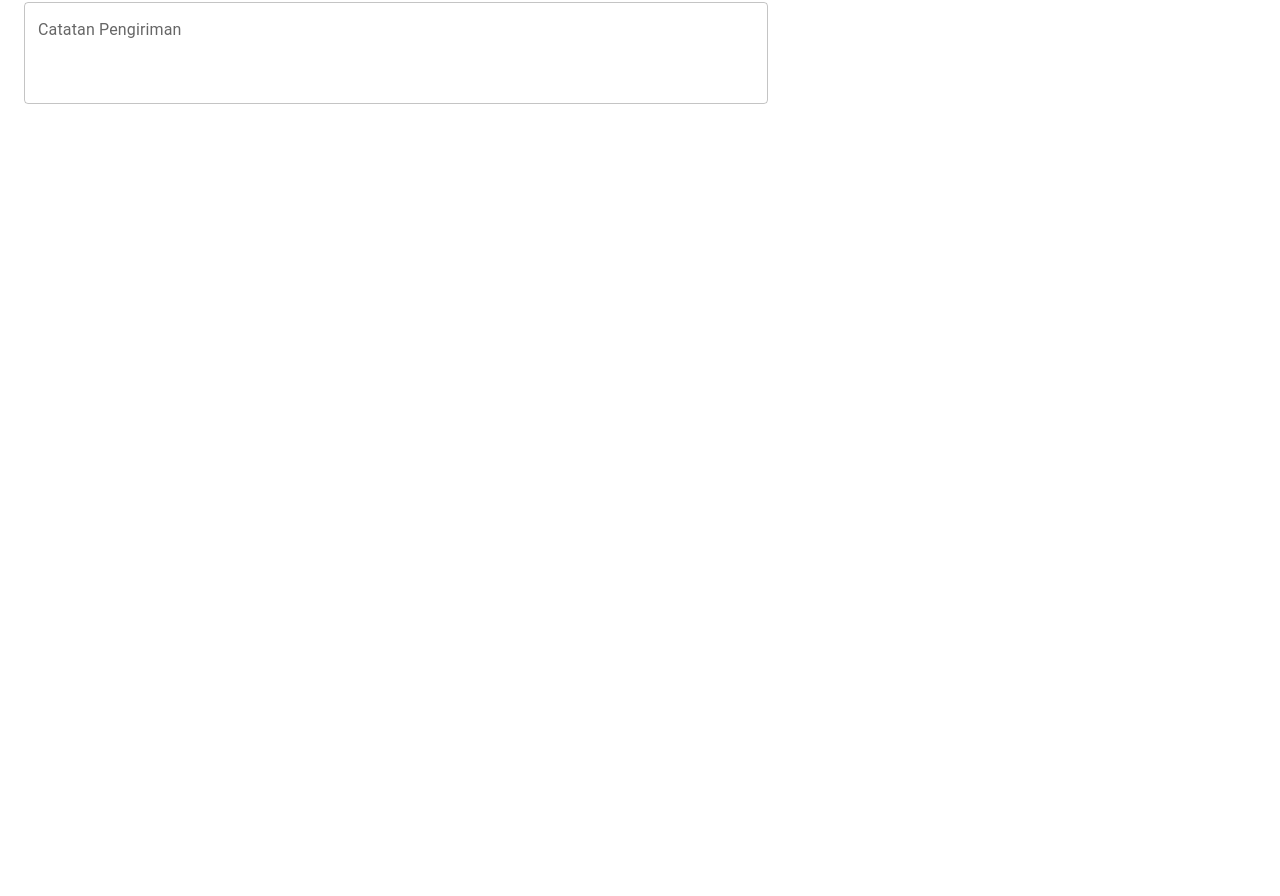
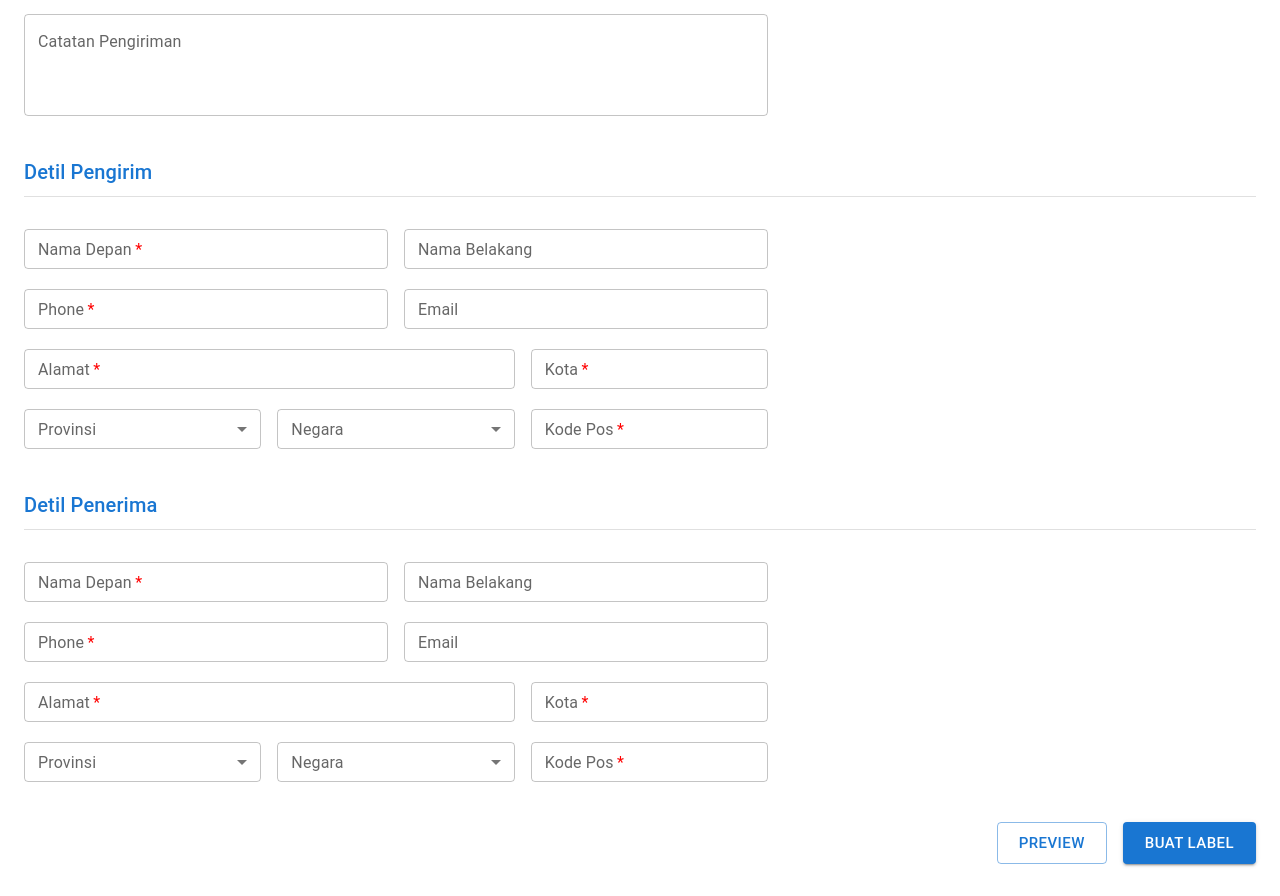
Before and after one commit to fajar-dev/shipments-fe, a React (Vite) app: page / in a window 1280 px wide. Shown: the part 340-1236 px from the top of the page. Before the commit the page ends 800 px from the top, so only its background shows below. Built offline with nearby package versions, Linux system fonts and the light colour scheme.

Commit message:
init: styling

```diff
--- a/package.json
+++ b/package.json
@@ -14,9 +14,12 @@
     "@emotion/styled": "latest",
     "@mui/icons-material": "^7.3.1",
     "@mui/material": "latest",
+    "@mui/x-date-pickers": "^8.10.0",
     "@tailwindcss/vite": "latest",
+    "dayjs": "^1.11.13",
     "react": "latest",
     "react-dom": "latest",
+    "react-router-dom": "^7.8.1",
     "tailwindcss": "latest"
   },
   "devDependencies": {
--- a/src/App.tsx
+++ b/src/App.tsx
@@ -1,17 +1,24 @@
-import * as React from 'react';
-import CssBaseline from '@mui/material/CssBaseline';
-import Container from '@mui/material/Container';
-import MenuItem from '@mui/material/MenuItem';
-import FormControl from '@mui/material/FormControl';
-import Select from '@mui/material/Select';
-import Divider from '@mui/material/Divider';
-import Typography from '@mui/material/Typography';
-import InputLabel from '@mui/material/InputLabel';
-import TextField from '@mui/material/TextField';
+import * as React from 'react'
+import CssBaseline from '@mui/material/CssBaseline'
+import Container from '@mui/material/Container'
+import MenuItem from '@mui/material/MenuItem'
+import FormControl from '@mui/material/FormControl'
+import Select from '@mui/material/Select'
+import Divider from '@mui/material/Divider'
+import Typography from '@mui/material/Typography'
+import InputLabel from '@mui/material/InputLabel'
+import TextField from '@mui/material/TextField'
+import Stack from '@mui/material/Stack'
+import Button from '@mui/material/Button'
+import { AdapterDayjs } from '@mui/x-date-pickers/AdapterDayjs';
+import { LocalizationProvider } from '@mui/x-date-pickers/LocalizationProvider';
+import { DatePicker } from '@mui/x-date-pickers/DatePicker';
+import theme from "./theme/theme";
+import { ThemeProvider } from '@mui/material/styles'
 
 function App() {
   return (
-    <div>
+    <ThemeProvider theme={theme}>
       {/* Navbar */}
       <nav className="relative border-b border-gray-300">
         <div className="mx-auto max-w-8xl px-2 sm:px-6 lg:px-8">
@@ -33,13 +40,11 @@ function App() {
       <React.Fragment>
         <CssBaseline />
         <Container maxWidth="xl" className="py-8">
-          {/* Header */}
           <section className="relative mb-6">
           <h1 className="text-4xl font-medium text-center">
             Shipping Label Generator
           </h1>
 
-          {/* Dropdown Bahasa di kanan atas */}
           <div className="absolute right-0 top-0">
             <FormControl sx={{ minWidth: 120 }} size="small">
               <Select labelId="lang-label" defaultValue="id">
@@ -51,9 +56,8 @@ function App() {
         </section>
 
 
-          {/* Detil Pengiriman */}
-          <section>
-            <div className='mb-5'>
+          <section className='mb-10'>
+            <div className='mb-8'>
               <div className="flex items-center gap-2 mb-2">
                 <Typography variant="h6" color="primary">
                   Detil Pengiriman
@@ -62,7 +66,7 @@ function App() {
               <Divider />
             </div>
 
-            <div className='grid grid-cols-1 max-w-[744px]'>
+            <div className='max-w-[744px]'>
               <div className="grid lg:grid-cols-4 md:grid-cols-2  gap-4 mb-5">
                 <FormControl sx={{ minWidth: 150 }} size="small">
                   <InputLabel id="brand">Brand (Logo)</InputLabel>
@@ -84,14 +88,18 @@ function App() {
                 />
               </div>
 
-              <div className="grid lg:grid-cols-2 md:grid-cols-2 gap-4 mb-5">
-                <TextField
-                  label="Tanggal Pengiriman"
-                  type="date"
-                  required
-                  size="small"
-                  InputLabelProps={{ shrink: true }}
-                />
+              <div className="grid md:grid-cols-2 gap-4 mb-5">
+                <LocalizationProvider dateAdapter={AdapterDayjs}>
+                  <DatePicker
+                    label="Tanggal Pengiriman"
+                    slotProps={{
+                      textField: {
+                        size: "small",
+                        required: true
+                      }
+                    }}
+                  />
+                </LocalizationProvider>
                 <TextField
                   label="Nomor Resi"
                   size="small"
@@ -110,10 +118,191 @@ function App() {
               </div>
             </div>
           </section>
+
+          <section className='mb-10'>
+            <div className='mb-8'>
+              <div className="flex items-center gap-2 mb-2">
+                <Typography variant="h6" color="primary">
+                  Detil Pengirim
+                </Typography>
+              </div>
+              <Divider />
+            </div>
+
+            <div className='max-w-[744px]'>
+              <div className="grid md:grid-cols-2 gap-4 mb-5">
+                <TextField
+                  label="Nama Depan"
+                  size="small"
+                  variant="outlined"
+                  required
+                />
+
+                <TextField
+                  label="Nama Belakang"
+                  size="small"
+                  variant="outlined"
+                />
+              </div>
+
+              <div className="grid md:grid-cols-2 gap-4 mb-5">
+                <TextField
+                  label="Phone"
+                  size="small"
+                  variant="outlined"
+                  required
+                />
+
+                <TextField
+                  label="Email"
+                  size="small"
+                  variant="outlined"
+                />
+              </div>
+              <div className="grid grid-cols-1 md:grid-cols-3 gap-4 mb-5">
+                <TextField
+                  label="Alamat"
+                  size="small"
+                  variant="outlined"
+                  required
+                  className="md:col-span-2"
+                />
+                <TextField
+                  label="Kota"
+                  size="small"
+                  variant="outlined"
+                  required
+                />
+              </div>
+              <div className="grid md:grid-cols-3 gap-4 mb-5">
+                <FormControl  size="small">
+                  <InputLabel id="senderProvince">Provinsi</InputLabel>
+                  <Select
+                    labelId="senderProvince"
+                    id="demo-simple-select"
+                    label="Provinsi"
+                  >
+                    <MenuItem value={'Sumatera Utara'}>Sumatera Utara</MenuItem>
+                  </Select>
+                </FormControl>
+                <FormControl  size="small">
+                  <InputLabel id="senderCountry">Negara</InputLabel>
+                  <Select
+                    labelId="senderCountry"
+                    id="demo-simple-select"
+                    label="Country"
+                  >
+                    <MenuItem value={'Indonesia'}>Indonesia</MenuItem>
+                  </Select>
+                </FormControl>
+
+                <TextField
+                  label="Kode Pos"
+                  size="small"
+                  variant="outlined"
+                  required
+                />
+              </div>
+            </div>
+          </section>
+
+          <section className='mb-10'>
+            <div className='mb-8'>
+              <div className="flex items-center gap-2 mb-2">
+                <Typography variant="h6" color="primary">
+                  Detil Penerima
+                </Typography>
+              </div>
+              <Divider />
+            </div>
+
+            <div className='max-w-[744px]'>
+              <div className="grid md:grid-cols-2 gap-4 mb-5">
+                <TextField
+                  label="Nama Depan"
+                  size="small"
+                  variant="outlined"
+                  required
+                />
+
+                <TextField
+                  label="Nama Belakang"
+                  size="small"
+                  variant="outlined"
+                />
+              </div>
+
+              <div className="grid md:grid-cols-2 gap-4 mb-5">
+                <TextField
+                  label="Phone"
+                  size="small"
+                  variant="outlined"
+                  required
+                />
+
+                <TextField
+                  label="Email"
+                  size="small"
+                  variant="outlined"
+                />
+              </div>
+              <div className="grid grid-cols-1 md:grid-cols-3 gap-4 mb-5">
+                <TextField
+                  label="Alamat"
+                  size="small"
+                  variant="outlined"
+                  required
+                  className="md:col-span-2"
+                />
+                <TextField
+                  label="Kota"
+                  size="small"
+                  variant="outlined"
+                  required
+                />
+              </div>
+              <div className="grid md:grid-cols-3 gap-4 mb-5">
+                <FormControl  size="small">
+                  <InputLabel id="receiverProvince">Provinsi</InputLabel>
+                  <Select
+                    labelId="receiverProvince"
+                    id="demo-simple-select"
+                    label="Provinsi"
+                  >
+                    <MenuItem value={'Sumatera Utara'}>Sumatera Utara</MenuItem>
+                  </Select>
+                </FormControl>
+                <FormControl  size="small">
+                  <InputLabel id="receiverCountry">Negara</InputLabel>
+                  <Select
+                    labelId="receiverCountry"
+                    id="demo-simple-select"
+                    label="Country"
+                  >
+                    <MenuItem value={'Indonesia'}>Indonesia</MenuItem>
+                  </Select>
+                </FormControl>
+
+                <TextField
+                  label="Kode Pos"
+                  size="small"
+                  variant="outlined"
+                  required
+                />
+              </div>
+            </div>
+          </section>
+
+          <section className='flex justify-end'>
+            <Stack spacing={2} direction="row">
+              <Button variant="outlined" size='large'>Preview</Button>
+              <Button variant="contained" size='large'>Buat Label</Button>
+            </Stack>
+          </section>
         </Container>
       </React.Fragment>
-    </div>
-  );
+    </ThemeProvider>
+  )
 }
 
-export default App;
+export default App
--- /dev/null
+++ b/src/theme/theme.tsx
@@ -0,0 +1,15 @@
+import { createTheme } from "@mui/material/styles";
+
+const theme = createTheme({
+  components: {
+    MuiFormLabel: {
+      styleOverrides: {
+        asterisk: {
+          color: "red",
+        },
+      },
+    },
+  },
+});
+
+export default theme;
```
Also changed, not shown: 1 other file (tests, documents, lock files or other folders).
